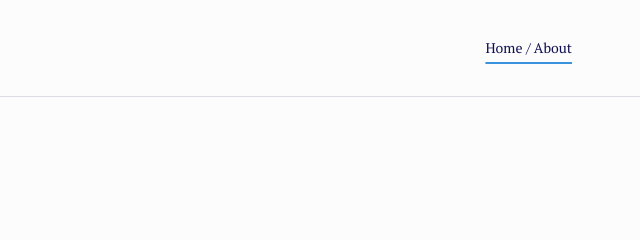
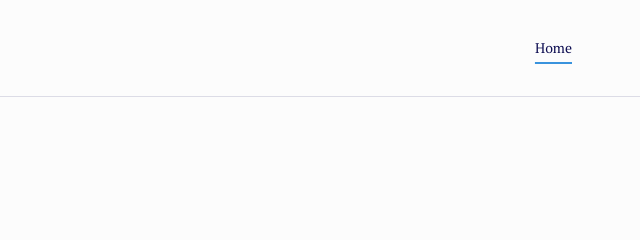
Before and after one commit to ThatPie/matteo-botelho-flute, a plain HTML site: page docs/index.html in a window 1280 px wide. Shown: the top 240 px of the page, 640-1280 px from the left. Drawn offline with Linux system fonts and the light colour scheme.

Commit message:
Rename home navigation label to Home

```diff
--- a/docs/index.html
+++ b/docs/index.html
@@ -24,7 +24,7 @@
       <div class="header-inner">
         <a class="wordmark" href="index.html" aria-label="Matteo Botelho, home">Matteo Botelho<span class="wordmark-dot" aria-hidden="true">.</span></a>
         <nav aria-label="Main navigation">
-          <a class="nav-link" href="#about" aria-current="page">Home / About</a>
+          <a class="nav-link" href="#about" aria-current="page">Home</a>
         </nav>
       </div>
     </header>
```
